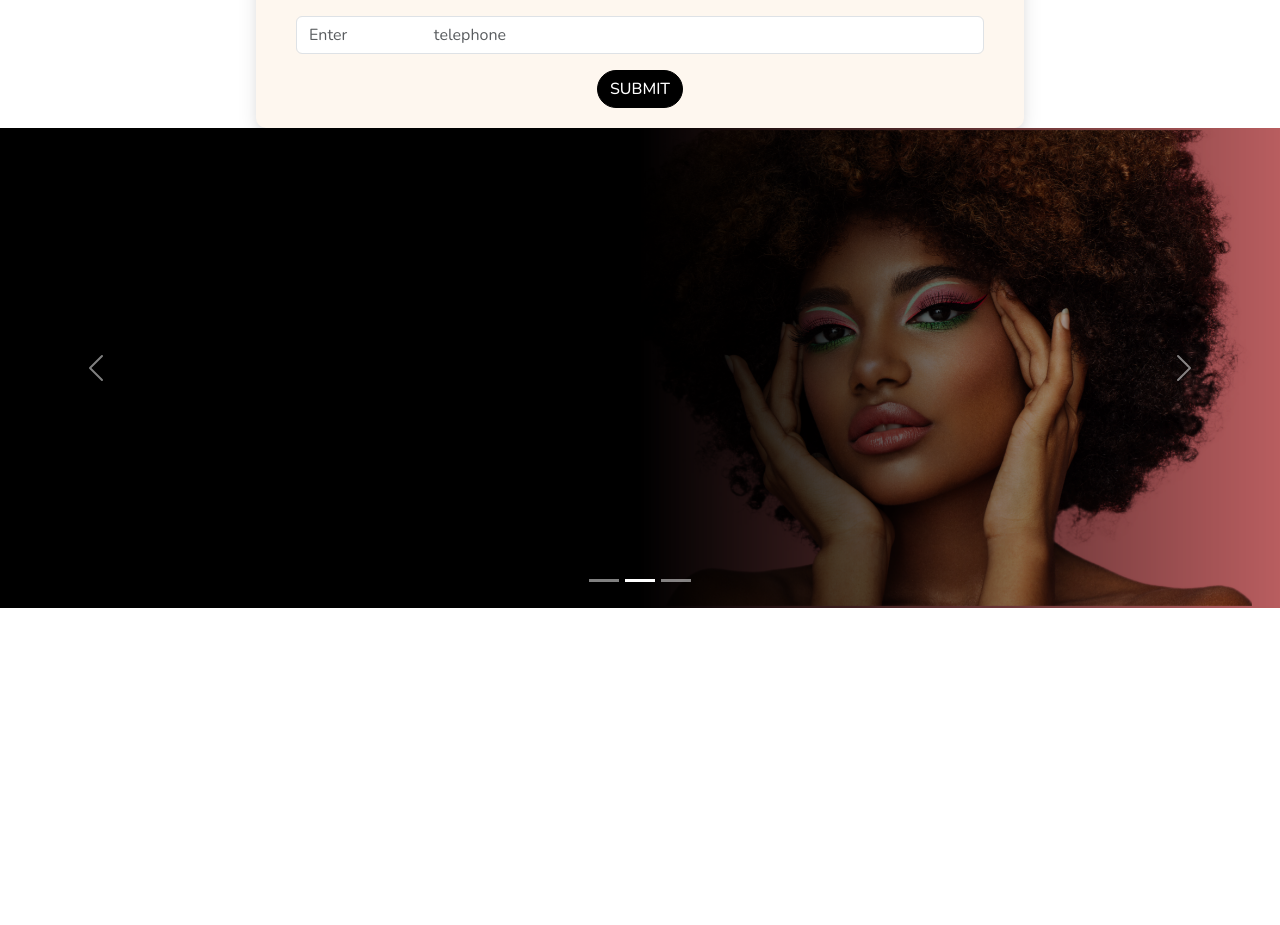
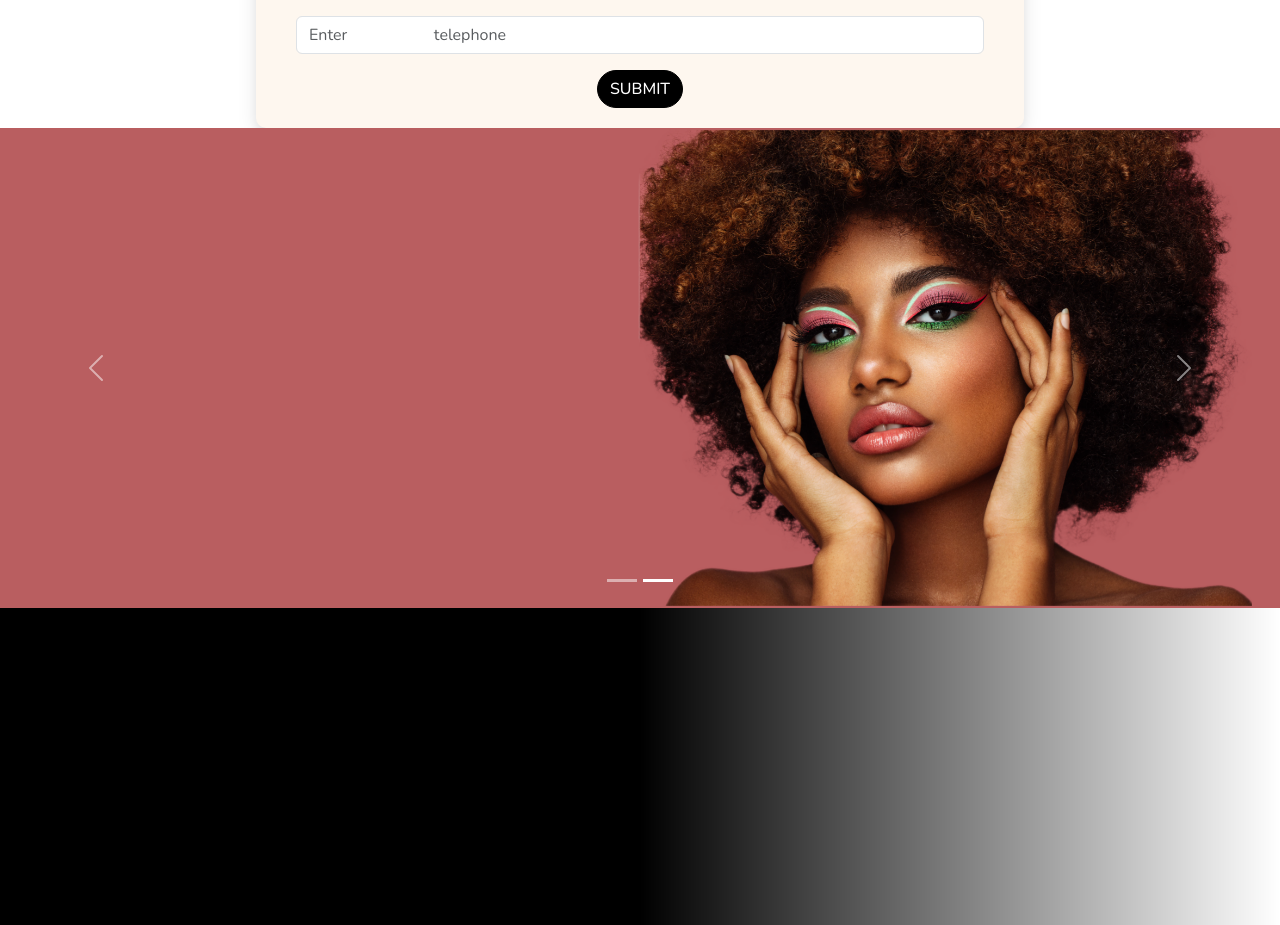
Before and after one commit to stephaniecrocker91/blackfriday, a React (Create React App) app: page / in a window 1280 px wide. Shown: the part 903-1828 px from the top of the page. Before the commit the page ends 1511 px from the top, so only its background shows below. Built offline with nearby package versions, Linux system fonts and the light colour scheme.

Commit message:
Two carousel, one not working overlay, other overlay works but has third glitch slide

```diff
--- a/src/components/CarouselComponent.js
+++ b/src/components/CarouselComponent.js
@@ -4,15 +4,50 @@ import Hero2 from '../images/herocard2.png';
 import styles from '../styles/Landing.module.css';
 
 var heroData = [
-    {id: 1,
-    image: Hero,
+    {
+        id: 1,
+        image: Hero
 
-    },
-    {id: 2,
-    image: Hero2,
-}
+    }, {
+        id: 2,
+        image: Hero2
+    }
 ]
 
+function CarouselComponent() {
+    return (
+        <section id={
+                styles.home
+            }
+            className={
+                styles.HeroBlock
+        }>
+            <div className={
+                styles.carouselContainer
+            }>
+                <Carousel>
+                    <Carousel.Item interval={3000}>
+                        <img className="d-block w-100"
+                            src={Hero}
+                            alt="First slide"/>
+                    </Carousel.Item>
+                    <Carousel.Item interval={3000}>
+                        <img className="d-block w-100"
+                            src={Hero2}
+                            alt="Second slide"/>
+                    </Carousel.Item>
+                </Carousel>
+                <div className={
+                    styles.overlay
+                }></div>
+            </div>
+        </section>
+    );
+}
+
+export default CarouselComponent;
+
+{ /* Pverlay works but has a third faulty slide
 function CarouselComponent() {
     return (
         <section id ={styles.home}className={
@@ -30,8 +65,10 @@ function CarouselComponent() {
             }></div>
             </Carousel>
 
-            {/* Add the overlay class here */} </section>
+         </section>
     );
 }
 
 export default CarouselComponent;
+*/
+}
--- a/src/styles/CarouselComponent.module.css
+++ b/src/styles/CarouselComponent.module.css
@@ -1,14 +1,15 @@
-.HeroBlock {
-    position: relative!important;
-}
+/* .HeroBlock container */
+.carouselContainer {
+    position: relative;
+  }
 
-
-.overlay {
-    position: absolute!important;
-    top: 0!important;
-    left: 0!important;
+  /* .overlay styles */
+  .overlay {
+    position: absolute;
+    top: 0;
+    left: 0;
     width: 100%;
-    height: 60vh; /* Adjust the height as needed */
+    height: 100%; /* Cover the entire container */
     background: linear-gradient(to right, rgba(0, 0, 0, 1) 50%, transparent 100%);
     z-index: 2; /* Ensure the overlay is above the carousel */
-}
+  }
```
